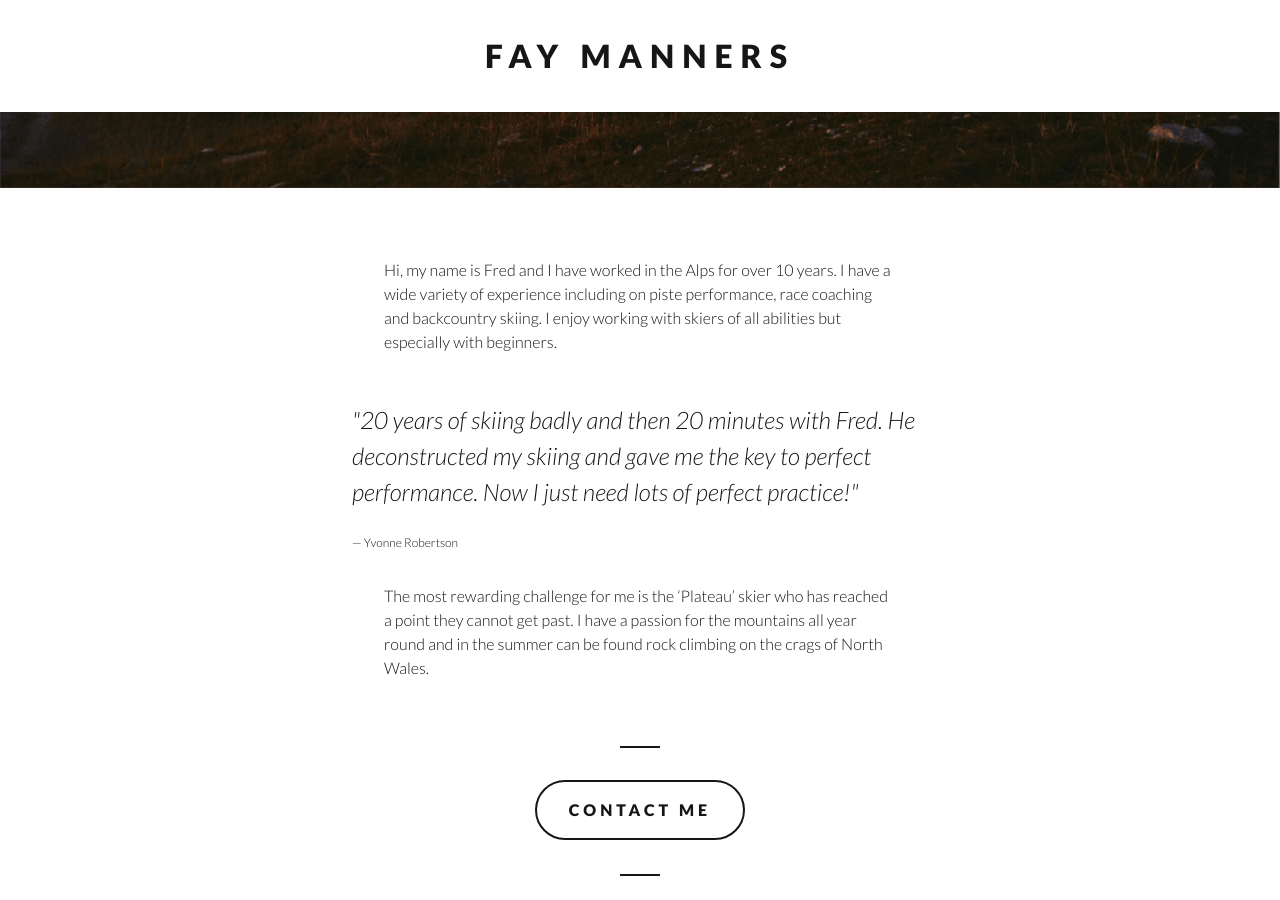
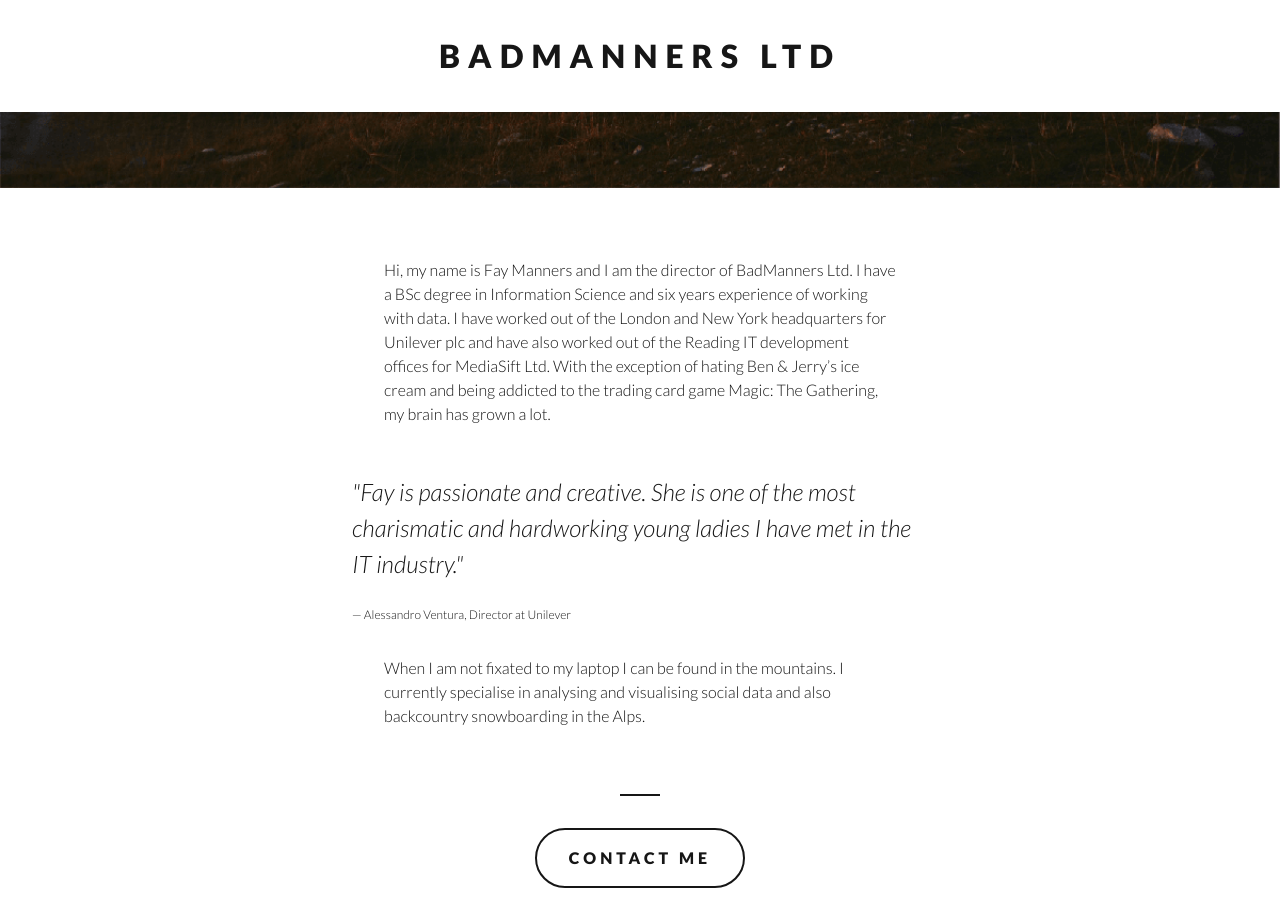
Before and after one commit to LaOnda/faymanners.github.io, a Jekyll site: the page built from index.md, in a window 1280 px wide and 900 px high, scrolled down 1259 px. Built offline with Jekyll 4.4.1, drawn with Linux system fonts in a browser that asks for light colours; nearby versions of some CDN libraries; Markdown is read by kramdown in place of the engine named in the settings; some of the changed text lies outside the part shown.

Commit message:
Update index.md

```diff
--- a/index.md
+++ b/index.md
@@ -1,13 +1,13 @@
 ---
 layout: default
 
-meta-title: Fay Manners | Data Consultant
+meta-title: BadManners Ltd | Data Consultancy
 meta-description: stuff in here
 
-title: Fay Manners
-description: Data Consultant
+title: BadManners Ltd
+description: Data Consultancy
 
-cta: More about Fay
+cta: More about BadManners Ltd
 
 banner: banner.png
 
@@ -28,14 +28,14 @@ social:
     url: uk.linkedin.com/pub/fay-manners/12/907/a8b/en
 
 testimonial:
-  - quote: 20 years of skiing badly and then 20 minutes with Fred. He deconstructed my skiing and gave me the key to perfect performance. Now I just need lots of perfect practice!
-    source: Yvonne Robertson
+  - quote: Fay is passionate and creative. She is one of the most charismatic and hardworking young ladies I have met in the IT industry.
+    source: Alessandro Ventura, Director at Unilever
 
 footer:
 ---
 
-Hi, my name is Fred and I have worked in the Alps for over 10 years. I have a wide variety of experience including on piste performance, race coaching and backcountry skiing. I enjoy working with skiers of all abilities but especially with beginners.
+Hi, my name is Fay Manners and I am the director of BadManners Ltd. I have a BSc degree in Information Science and six years experience of working with data. I have worked out of the London and New York headquarters for Unilever plc and have also worked out of the Reading IT development offices for MediaSift Ltd. With the exception of hating Ben & Jerry's ice cream and being addicted to the trading card game Magic: The Gathering, my brain has grown a lot.
 
 {% include testimonial.html %}
 
-The most rewarding challenge for me is the 'Plateau' skier who has reached a point they cannot get past. I have a passion for the mountains all year round and in the summer can be found rock climbing on the crags of North Wales.
+When I am not fixated to my laptop I can be found in the mountains. I currently specialise in analysing and visualising social data and also backcountry snowboarding in the Alps.
```
